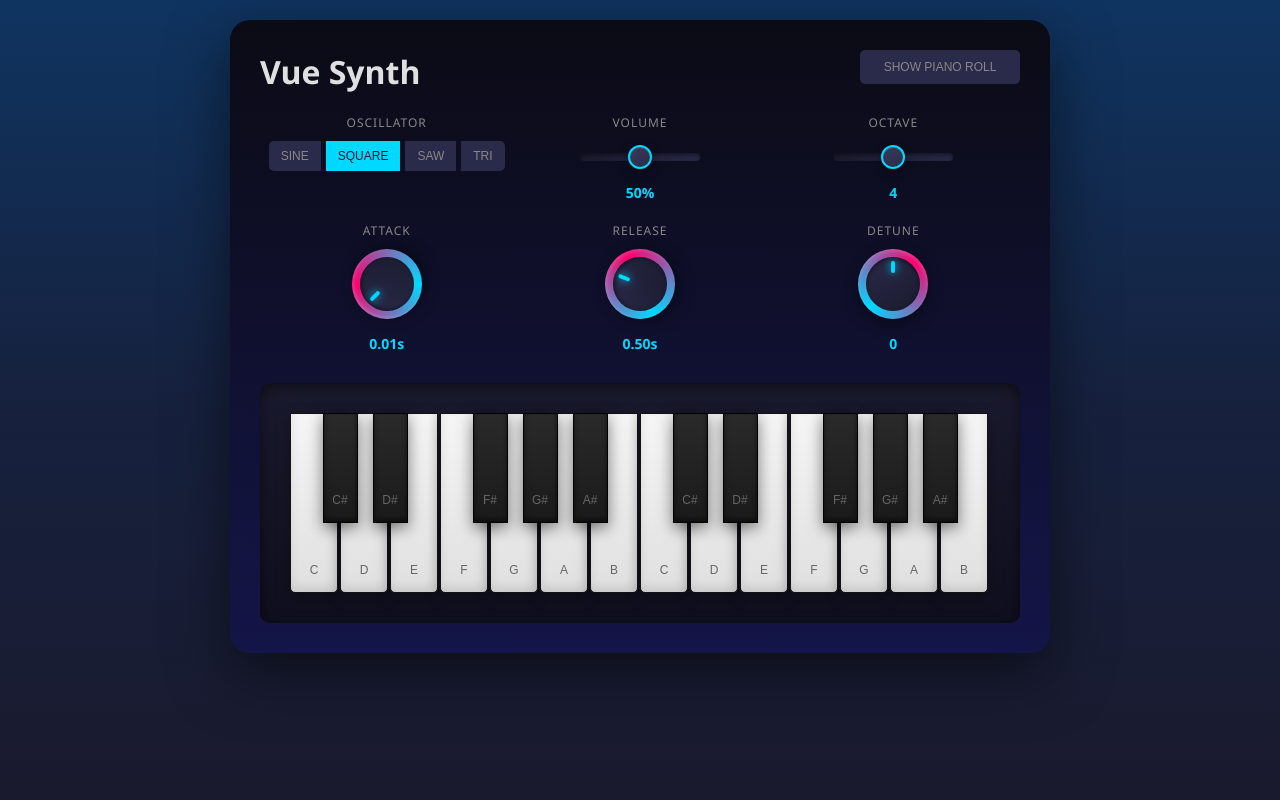
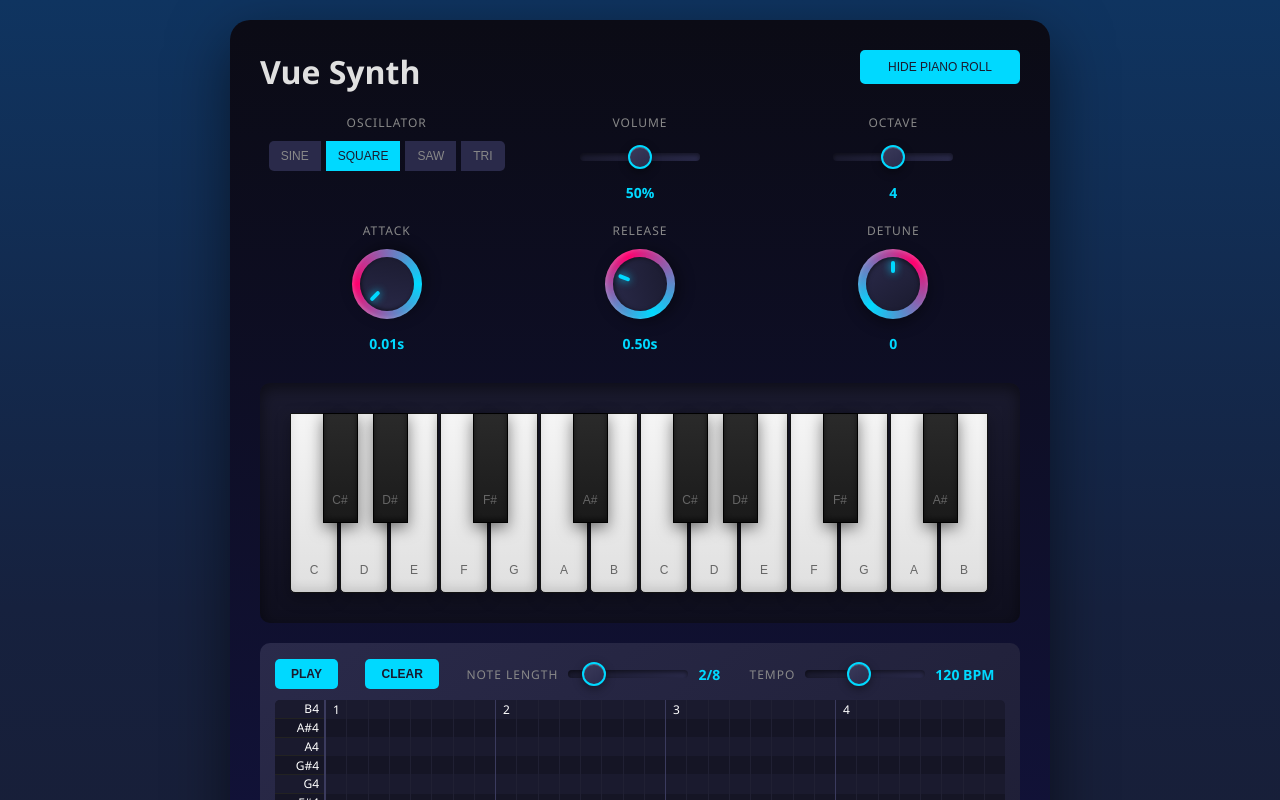
Before and after one commit to vladturda/vue-synth, a Vue app: page / in a window 1280 px wide. Shown: the top 800 px of the page. Built offline with nearby package versions, Linux system fonts and the light colour scheme.

Commit message:
Fixed key mapping and pianoroll for octave control, and style updates

```diff
--- a/src/components/Key.vue
+++ b/src/components/Key.vue
@@ -35,7 +35,7 @@ defineEmits(['playNote', 'stopNote']);
   position: absolute;
   top: 0px;
   margin: 30px;
-  transition: all 0.1s ease;
+  transition: background 0.1s ease, transform 0.1s ease;
 }
 
 .key.white {
--- a/src/components/Keyboard.vue
+++ b/src/components/Keyboard.vue
@@ -21,44 +21,36 @@ const props = defineProps({
   activeNotes: {
     type: Object,
     default: () => ({})
+  },
+  octave: {
+    type: Number,
+    default: 4
   }
 });
 
 defineEmits(['playNote', 'stopNote']);
 
-const keyDefinitions = [
-  { note: 'C3', type: 'white', label: 'C' },
-  { note: 'C#3', type: 'black', label: 'C#' },
-  { note: 'D3', type: 'white', label: 'D' },
-  { note: 'D#3', type: 'black', label: 'D#' },
-  { note: 'E3', type: 'white', label: 'E' },
-  { note: 'F3', type: 'white', label: 'F' },
-  { note: 'F#3', type: 'black', label: 'F#' },
-  { note: 'G3', type: 'white', label: 'G' },
-  { note: 'G#3', type: 'black', label: 'G#' },
-  { note: 'A3', type: 'white', label: 'A' },
-  { note: 'A#3', type: 'black', label: 'A#' },
-  { note: 'B3', type: 'white', label: 'B' },
-  { note: 'C4', type: 'white', label: 'C' },
-  { note: 'C#4', type: 'black', label: 'C#' },
-  { note: 'D4', type: 'white', label: 'D' },
-  { note: 'D#4', type: 'black', label: 'D#' },
-  { note: 'E4', type: 'white', label: 'E' },
-  { note: 'F4', type: 'white', label: 'F' },
-  { note: 'F#4', type: 'black', label: 'F#' },
-  { note: 'G4', type: 'white', label: 'G' },
-  { note: 'G#4', type: 'black', label: 'G#' },
-  { note: 'A4', type: 'white', label: 'A' },
-  { note: 'A#4', type: 'black', label: 'A#' },
-  { note: 'B4', type: 'white', label: 'B' }
-];
+const keyRoll = [ 'C', 'C#', 'D', 'D#', 'E', 'F', 'F#', 'G', 'A', 'A#', 'B'];
+const keyDefinitions = computed(() => {
+  const twoOctaves = [];
+  for (let currentOctave of [ props.octave-1, props.octave ]) {
+    for (let currentNote of keyRoll) {
+      twoOctaves.push({
+        note: currentNote + currentOctave,
+        type: currentNote.includes('#') ? 'black' : 'white',
+        label: currentNote
+      });
+    }
+  }
+  return twoOctaves;
+});
 
 const whiteKeyWidth = 50;
 const blackKeyWidth = 35;
 
 const keys = computed(() => {
   let whiteKeyIndex = 0;
-  return keyDefinitions.map((key, index) => {
+  return keyDefinitions.value.map((key, index) => {
     let position;
 
     if (key.type === 'white') {
--- a/src/components/PianoRoll.vue
+++ b/src/components/PianoRoll.vue
@@ -100,6 +100,10 @@ const props = defineProps({
   activeNotes: {
     type: Object,
     default: () => ({})
+  },
+  octave: {
+    type: Number,
+    default: 4
   }
 });
 
@@ -111,10 +115,18 @@ const isPlaying = ref(false);
 const isPlayingBack = ref(false);
 const currentTick = ref(0);
 
-const displayNotes = [
-  'B4', 'A#4', 'A4', 'G#4', 'G4', 'F#4', 'F4', 'E4', 'D#4', 'D4', 'C#4', 'C4',
-  'B3', 'A#3', 'A3', 'G#3', 'G3', 'F#3', 'F3', 'E3', 'D#3', 'D3', 'C#3', 'C3'
-];
+const noteRoll = ['B', 'A#', 'A', 'G#', 'G', 'F#', 'F', 'E', 'D#', 'D', 'C#', 'C'];
+
+const displayNotes = computed(() => {
+  const twoOctaves = [];
+  for (let currentOctave of [ props.octave, props.octave - 1]) {
+    for (let currentNote of noteRoll) {
+      twoOctaves.push(currentNote + currentOctave);
+    }
+  }
+  return twoOctaves;
+});
+
 
 const totalBars = 1;
 const beatsPerBar = 4;
@@ -126,7 +138,7 @@ let noteId = 0;
 
 const notesPerRow = computed(() => {
   const rows = {};
-  for (let noteName of displayNotes) {
+  for (let noteName of displayNotes.value) {
     rows[noteName] = notes.value.filter(n => n.note === noteName);
   }
   return rows;
@@ -258,6 +270,7 @@ onUnmounted(() => {
 
 .piano-roll-controls {
   display: flex;
+  flex-direction: row;
   align-items: center;
   gap: 15px;
   justify-content: space-between;
@@ -335,7 +348,7 @@ onUnmounted(() => {
 
 .piano-roll-container {
   display: flex;
-  background: #0f0f1e;
+  background: #1a1a2e;
   border-radius: 5px;
   overflow: hidden;
   height: 450px;
@@ -345,7 +358,7 @@ onUnmounted(() => {
   width: 50px;
   flex-shrink: 0;
   background: #1a1a2e;
-  border-right: 1px solid #333;
+  border-right: 1px solid #3b3b5e;
   display: flex;
   flex-direction: column;
 }
@@ -396,12 +409,12 @@ onUnmounted(() => {
   top: 0;
   bottom: 0;
   width: 1px;
-  background: #555;
+  background: #3b3b5e;
   z-index: 3;
 }
 
 .beat-line.major {
-  background: #333;
+  background: #3b3b5e;
 }
 
 .tick-line {
@@ -409,7 +422,7 @@ onUnmounted(() => {
   top: 0;
   bottom: 0;
   width: 1px;
-  background: #1a1a2e;
+  background: #202033;
 }
 
 .beat-label {
--- a/src/components/Synth.vue
+++ b/src/components/Synth.vue
@@ -59,6 +59,7 @@
 
     <Keyboard
       :active-notes="activeNotes"
+      :octave="params.octave"
       @playNote="playNote"
       @stopNote="stopNote"
     />
@@ -67,6 +68,7 @@
       v-show="showPianoRoll"
       v-model="sequencerNotes"
       :active-notes="activeNotes"
+      :octave="params.octave"
       @playNote="playNote"
       @stopNote="stopNote"
     />
@@ -74,13 +76,13 @@
 </template>
 
 <script setup>
-import { reactive, ref, onMounted, onUnmounted } from 'vue';
+import { reactive, ref, computed, onMounted, onUnmounted } from 'vue';
 import Knob from './Knob.vue';
 import Slider from './Slider.vue';
 import Keyboard from './Keyboard.vue';
 import PianoRoll from './PianoRoll.vue';
 
-const showPianoRoll = ref(false);
+const showPianoRoll = ref(true);
 
 const waveforms = ['sine', 'square', 'sawtooth', 'triangle'];
 const waveLabels = {
@@ -111,19 +113,30 @@ let audioCtx = null;
 let masterGain = null;
 const activeOscillators = new Map();
 
-const keyMap = {
-  'q': 'C3', '2': 'C#3', 'w': 'D3', '3': 'D#3', 'e': 'E3',
-  'r': 'F3', '5': 'F#3', 't': 'G3', '6': 'G#3', 'y': 'A3',
-  '7': 'A#3', 'u': 'B3',
-  'z': 'C4', 's': 'C#4', 'x': 'D4', 'd': 'D#4', 'c': 'E4',
-  'v': 'F4', 'g': 'F#4', 'b': 'G4', 'h': 'G#4', 'n': 'A4',
-  'j': 'A#4', 'm': 'B4'
-};
+const keyInput = [ 'q', '2', 'w', '3', 'e', 'r', '5', 't', '6', 'y', '7', 'u', 'z', 's', 'x', 'd', 'c', 'v', 'g', 'b', 'h', 'n', 'j', 'm'];
+const keyRoll = [ 'C', 'C#', 'D', 'D#', 'E', 'F', 'F#', 'G', 'A', 'A#', 'B' ];
+const keyNotes = computed(() => {
+  const twoOctaves = [];
+  for (let currentOctave of [ params.octave-1, params.octave ]) {
+    for (let currentNote of keyRoll) {
+      twoOctaves.push(currentNote + currentOctave);
+    }
+  }
+  return twoOctaves;
+});
 
+const keyMap = computed(() => {
+  const map = {};
+  for (let index in keyInput) {
+    map[keyInput[index]] = keyNotes.value[index];
+  }
+  return map;
+});
+console.log(keyMap);
 function getFrequency(noteWithOctave) {
   const note = noteWithOctave.slice(0, -1);
   const octaveChar = noteWithOctave.slice(-1);
-  const octave = parseInt(octaveChar) + (params.octave - 4);
+  const octave = parseInt(octaveChar);// + (params.octave - 4);
   const baseFreq = noteFrequencies[note];
   return baseFreq * Math.pow(2, octave - 4);
 }
@@ -139,6 +152,7 @@ function initAudio() {
 
 function playNote(note) {
   initAudio();
+  console.log(note);
 
   if (audioCtx.state === 'suspended') {
     audioCtx.resume();
@@ -188,14 +202,14 @@ function stopNote(note) {
 
 function handleKeyDown(e) {
   if (e.repeat) return;
-  const note = keyMap[e.key.toLowerCase()];
+  const note = keyMap.value[e.key.toLowerCase()];
   if (note && !activeOscillators.has(note)) {
     playNote(note);
   }
 }
 
 function handleKeyUp(e) {
-  const note = keyMap[e.key.toLowerCase()];
+  const note = keyMap.value[e.key.toLowerCase()];
   if (note) {
     stopNote(note);
   }
--- a/src/style.css
+++ b/src/style.css
@@ -44,7 +44,7 @@ button {
   font-family: inherit;
   background-color: #1a1a1a;
   cursor: pointer;
-  transition: border-color 0.25s;
+  /*transition: border-color 0.25s;*/
 }
 button:hover {
   border-color: #646cff;
```
